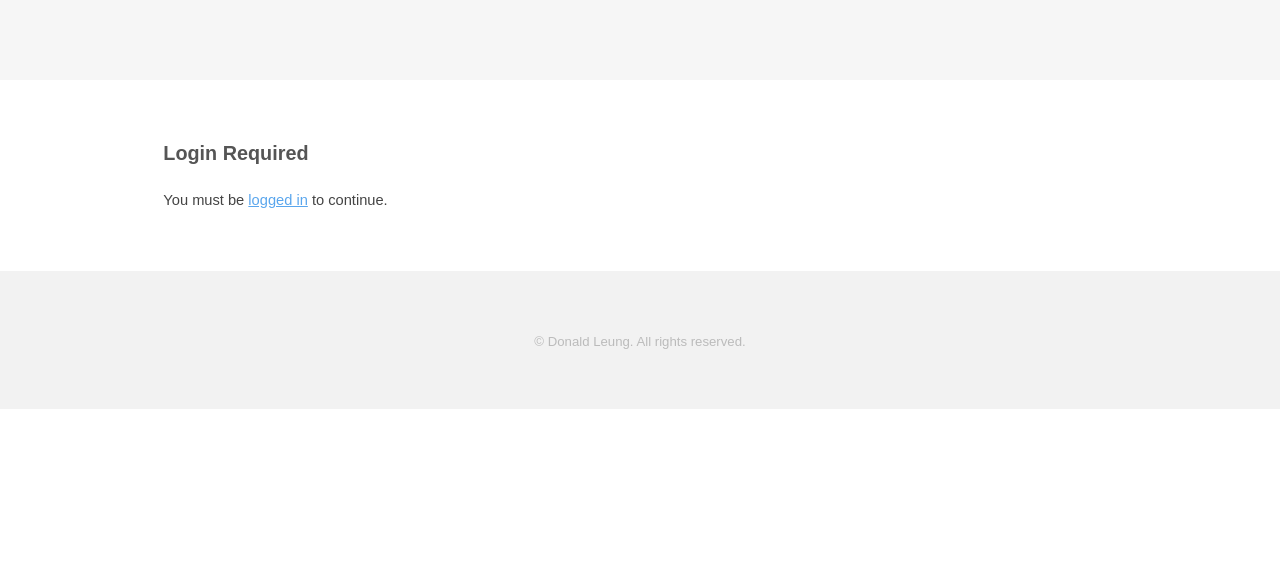
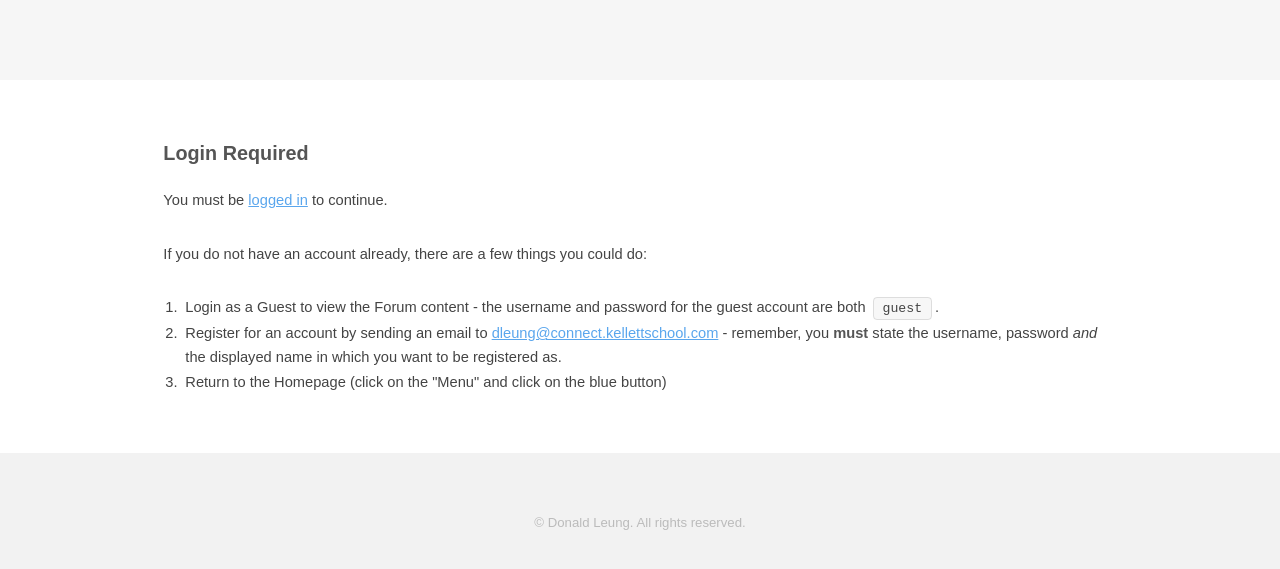
Before and after one commit to DonaldKellett/forums, a plain HTML site: page index.html in a window 1280 px wide. Shown: the part 223-792 px from the top of the page. Drawn offline with Linux system fonts and the light colour scheme.

Commit message:
Showed login of Visitor Account

```diff
--- a/index.html
+++ b/index.html
@@ -44,6 +44,14 @@
 							<p>
 								You must be <a href="login.html">logged in</a> to continue.
 							</p>
+							<p>
+								If you do not have an account already, there are a few things you could do:
+							</p>
+							<ol>
+								<li>Login as a Guest to view the Forum content - the username and password for the guest account are both <code>guest</code>.</li>
+								<li>Register for an account by sending an email to <a href="mailto:dleung@connect.kellettschool.com">dleung@connect.kellettschool.com</a> - remember, you <b>must</b> state the username, password <i>and</i> the displayed name in which you want to be registered as.</li>
+								<li>Return to the Homepage (click on the "Menu" and click on the blue button)</li>
+							</ol>
 						</div>
 					</div>
 				</span>
```
